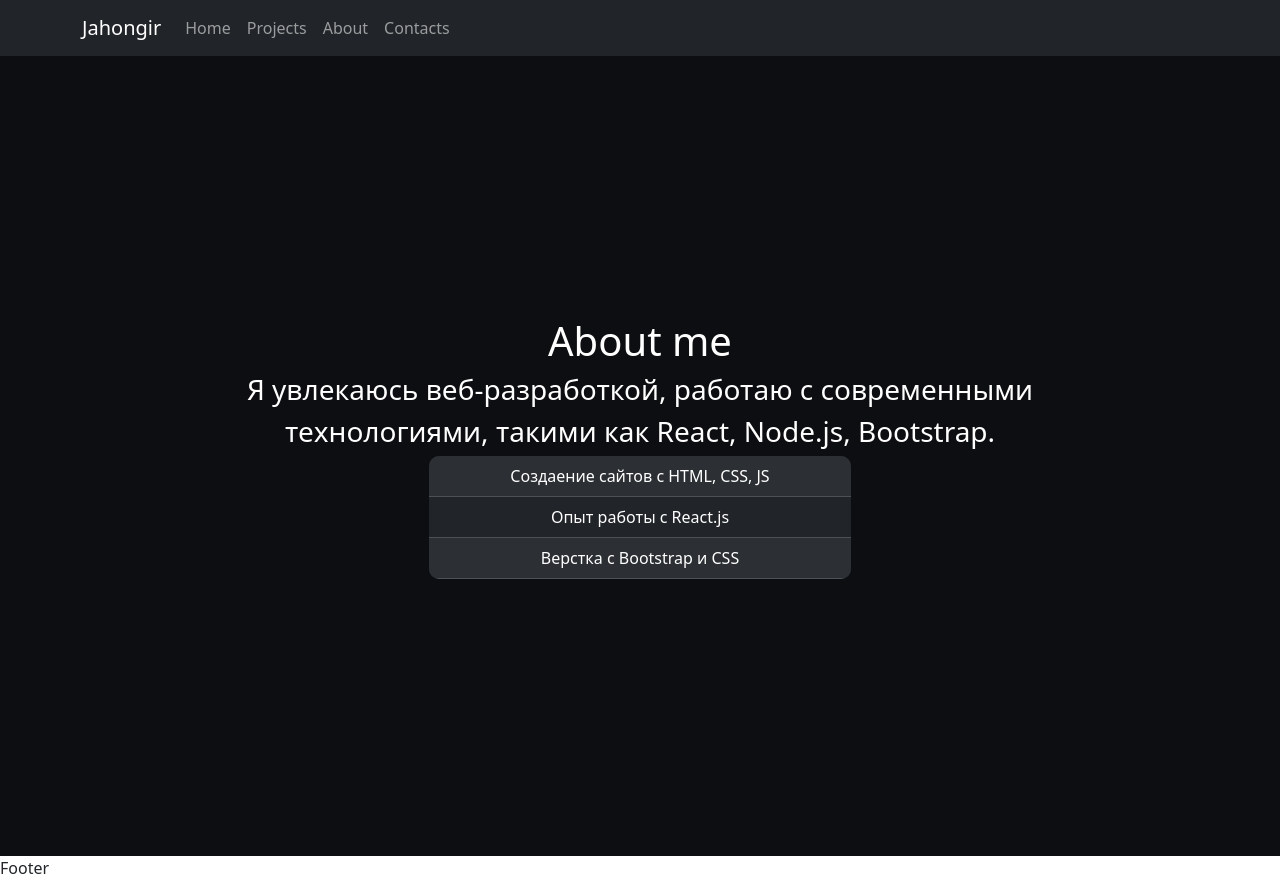
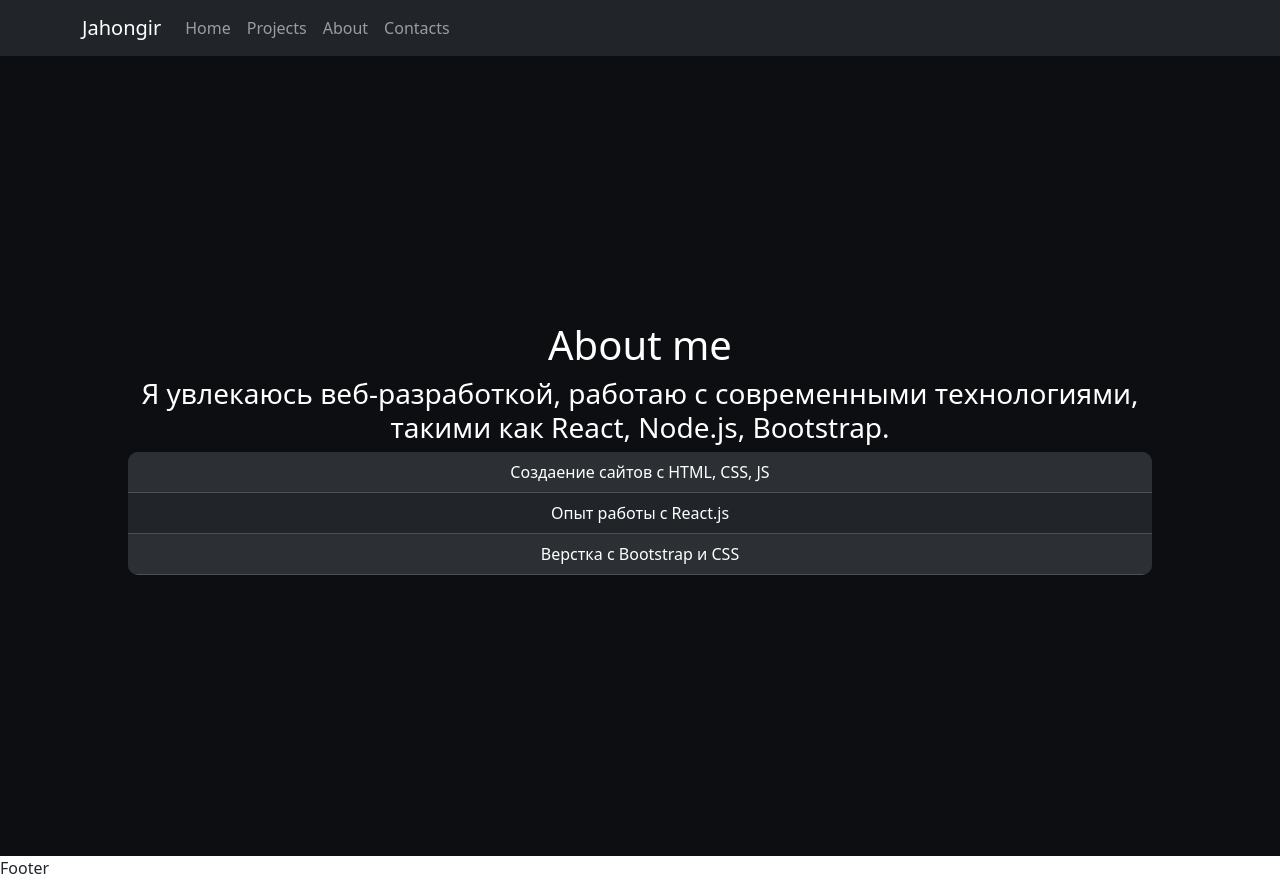
Before and after one commit to iamjahongir2010/my-portfolio, a React (Create React App) app: page /about in a window 1280 px wide. Built offline with nearby package versions, Linux system fonts and the light colour scheme; the HTML template or start-up script is replaced by a standard one.

Commit message:
fix adaptability

```diff
--- a/src/components/main/about/About.jsx
+++ b/src/components/main/about/About.jsx
@@ -6,8 +6,7 @@ function About() {
   return (
     <div className={style.About}>
       <h1>About me</h1>
-      <h3>Я увлекаюсь веб-разработкой, работаю с современными</h3>
-      <h3> технологиями, такими как React, Node.js, Bootstrap.</h3>
+      <h3>Я увлекаюсь веб-разработкой, работаю с современными технологиями, такими как React, Node.js, Bootstrap.</h3>
         <Table striped variant='dark' className={style.Table}>
           <tbody>
             <tr>
--- a/src/components/main/about/About.module.css
+++ b/src/components/main/about/About.module.css
@@ -7,10 +7,39 @@
     flex-direction: column;
     justify-content: center;
     align-items: center;
-    Table{
-        width: 33%;
-        text-align: center;
-        border-radius: 10px;
-        overflow: hidden;
+    text-align: center;
+    padding-right: 10%;
+    padding-left: 10%;
+}
+
+.Table {
+    width: 33%;
+    text-align: center;
+    border-radius: 10px;
+    overflow: hidden;
+}
+
+@media (max-width: 480px) {
+    .Table {
+        width: 95%;
     }
 }
+
+@media (max-width: 768px) {
+    .Table {
+        width: 80%;
+    }
+}
+
+@media (min-width: 769px) {
+    .Table {
+        width: 45%;
+    }
+}
+
+
+@media (min-width: 1024px) {
+    .Table {
+        width: 33%;
+    }
+}
--- a/src/components/main/contact/Contact.module.css
+++ b/src/components/main/contact/Contact.module.css
@@ -8,4 +8,6 @@
     justify-content: center;
     align-items: center;
     text-align: center;
+    padding-right: 10%;
+    padding-left: 10%;
 }
--- a/src/components/main/home/Home.module.css
+++ b/src/components/main/home/Home.module.css
@@ -7,4 +7,7 @@
     flex-direction: column;
     justify-content: center;
     align-items: center;
+    text-align: center;
+    padding-right: 10%;
+    padding-left: 10%;
 }
```
